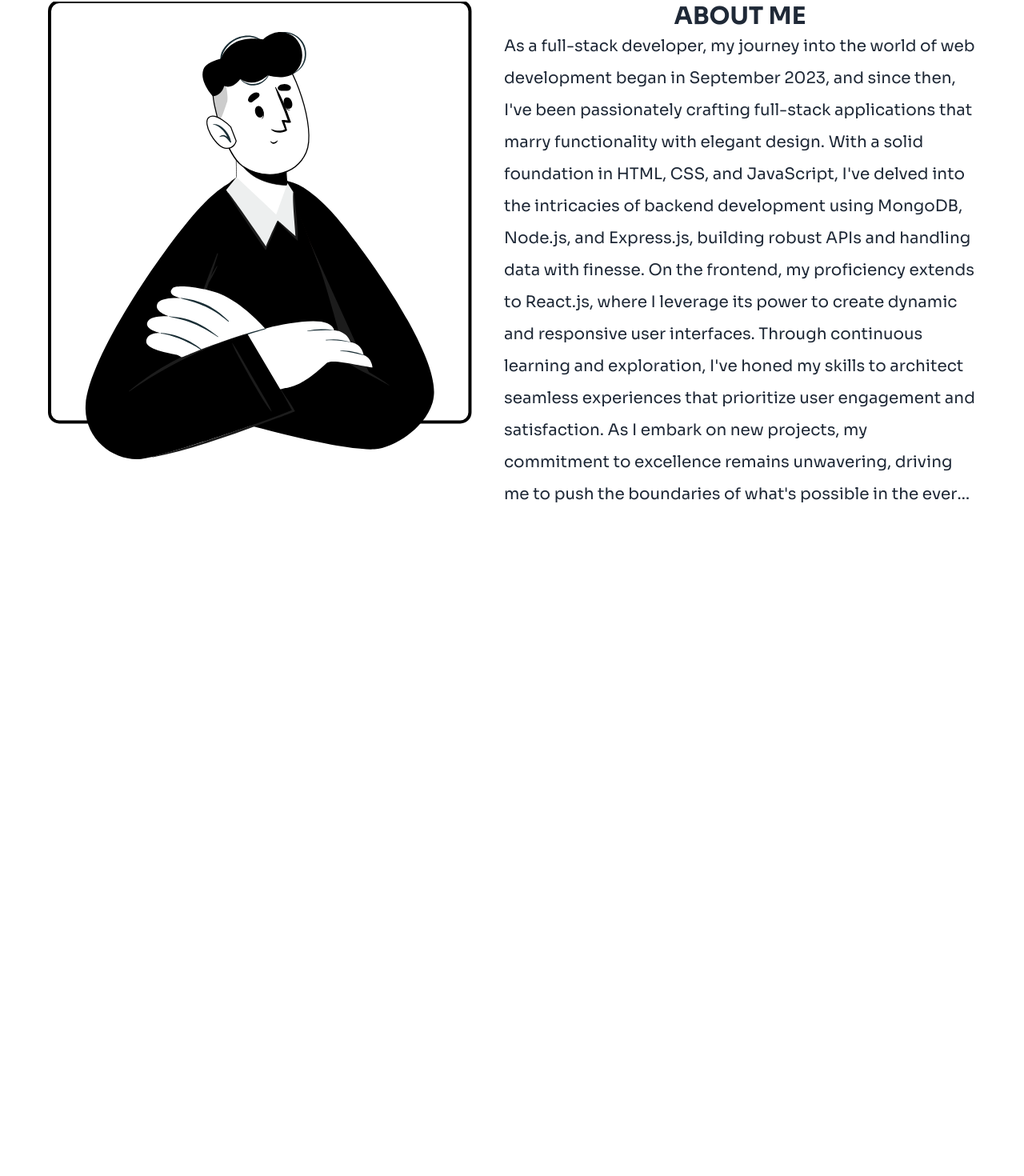
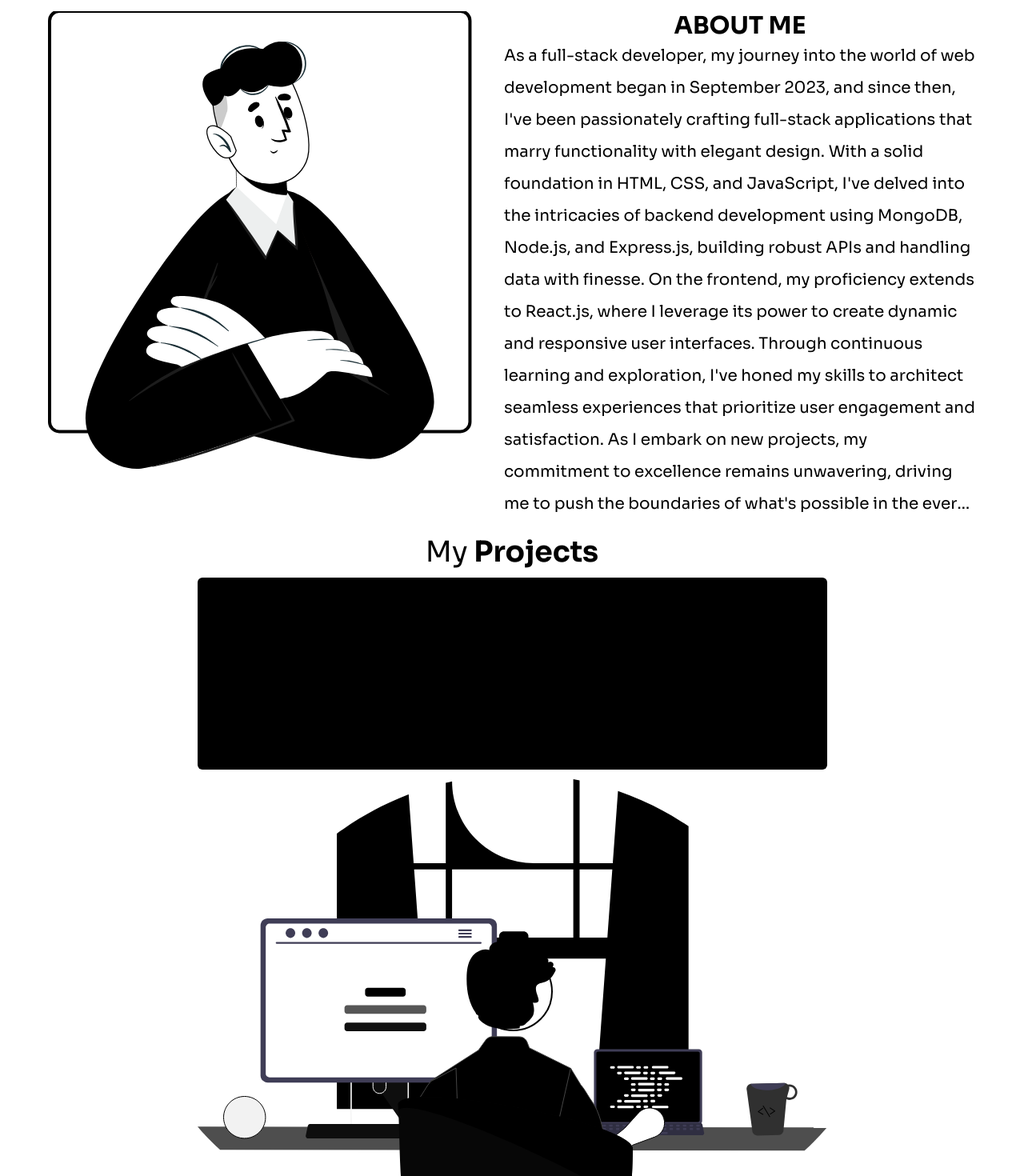
Before and after one commit to iamdk353/portfolio, a React (Vite) app: page / in a window 1280 px wide. Shown: the part 1274-2744 px from the top of the page at 80% size. Before the commit the page ends 1972 px from the top, so only its background shows below. Built offline with nearby package versions, Linux system fonts and the light colour scheme.

Commit message:
projects section completed

```diff
--- a/index.html
+++ b/index.html
@@ -1,5 +1,5 @@
 <!doctype html>
-<html lang="en" data-theme="light">
+<html lang="en" data-theme="lofi">
 
 <head>
   <meta charset="UTF-8" />
--- a/src/components/About.tsx
+++ b/src/components/About.tsx
@@ -3,7 +3,7 @@ const About = () => {
   return (
     <div className="flex p-5 gap-10 mt-10 flex-col md:flex-row">
       <div className=" ">
-        <img src={about} alt="" />
+        <img src={about} alt="" className="" />
       </div>
       <div className=" flex flex-1 flex-col ">
         <p className="mx-auto font-bold text-3xl sora">ABOUT ME</p>
--- a/src/components/Nav.tsx
+++ b/src/components/Nav.tsx
@@ -5,7 +5,9 @@ const Nav = () => {
       <div className="navbar-start">
         <div className="dropdown">
           <div tabIndex={0} role="button" className="p-3">
-            <p className="sora flex-1 hidden xl:flex">DHANUSH KUAMR M</p>
+            <p className="sora flex-1 hidden xl:flex font-semibold text-3xl">
+              DHANUSH KUMAR M
+            </p>
             <p className="sora flex-1 flex xl:hidden ">DK</p>
           </div>
         </div>
--- /dev/null
+++ b/src/components/Project.tsx
@@ -0,0 +1,4 @@
+const Project = () => {
+  return <div className="w-full h-[30vh] bg-black rounded-md my-3"></div>;
+};
+export default Project;
--- a/src/components/Projects.tsx
+++ b/src/components/Projects.tsx
@@ -1,4 +1,17 @@
+import working from "../assets/working.svg";
+import Project from "./Project";
 const Projects = () => {
-  return <div>Projects</div>;
+  return (
+    <div className=" flex items-center flex-col">
+      <p className="sora  text-4xl">
+        My
+        <span className="font-bold"> Projects</span>
+      </p>
+      <div className="flex flex-col ">
+        <Project />
+        <img src={working} alt="" />
+      </div>
+    </div>
+  );
 };
 export default Projects;
--- a/src/main.tsx
+++ b/src/main.tsx
@@ -5,6 +5,7 @@ import Hero from "./components/Hero";
 import "./index.css";
 import Skills from "./components/Skills";
 import About from "./components/About";
+import Projects from "./components/Projects";
 
 ReactDOM.createRoot(document.getElementById("root")!).render(
   <React.StrictMode>
@@ -19,6 +20,7 @@ function App() {
       <Hero />
       <Skills />
       <About />
+      <Projects />
     </div>
   );
 }
--- a/tailwind.config.js
+++ b/tailwind.config.js
@@ -3,9 +3,9 @@ export default {
   content: ["./index.html", "./src/**/*.{js,ts,jsx,tsx}"],
   theme: {
     extend: {},
-    daisyui: {
-      themes: ["light", "dark", "black", "synthwave"],
-    },
+  },
+  daisyui: {
+    themes: ["light", "lofi", "black"],
   },
 
   plugins: [require("daisyui")],
```
Also changed, not shown: src/assets/working.svg (added).
